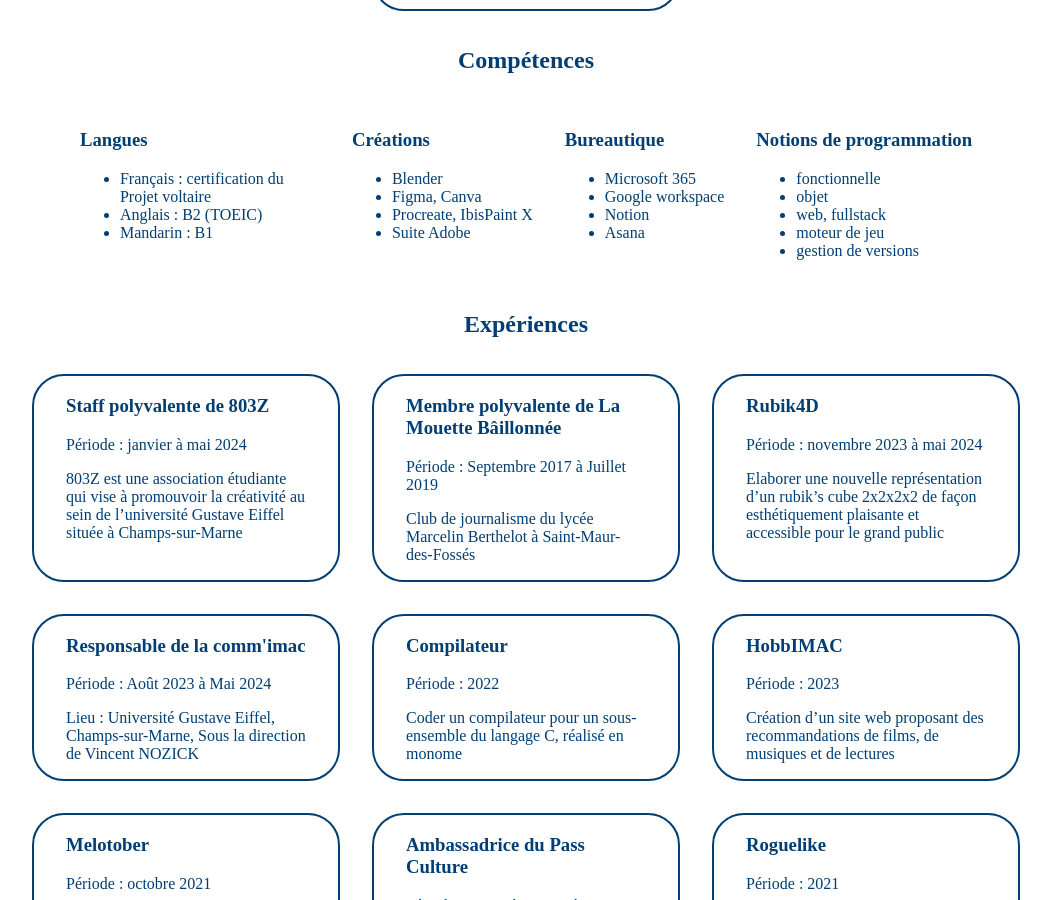
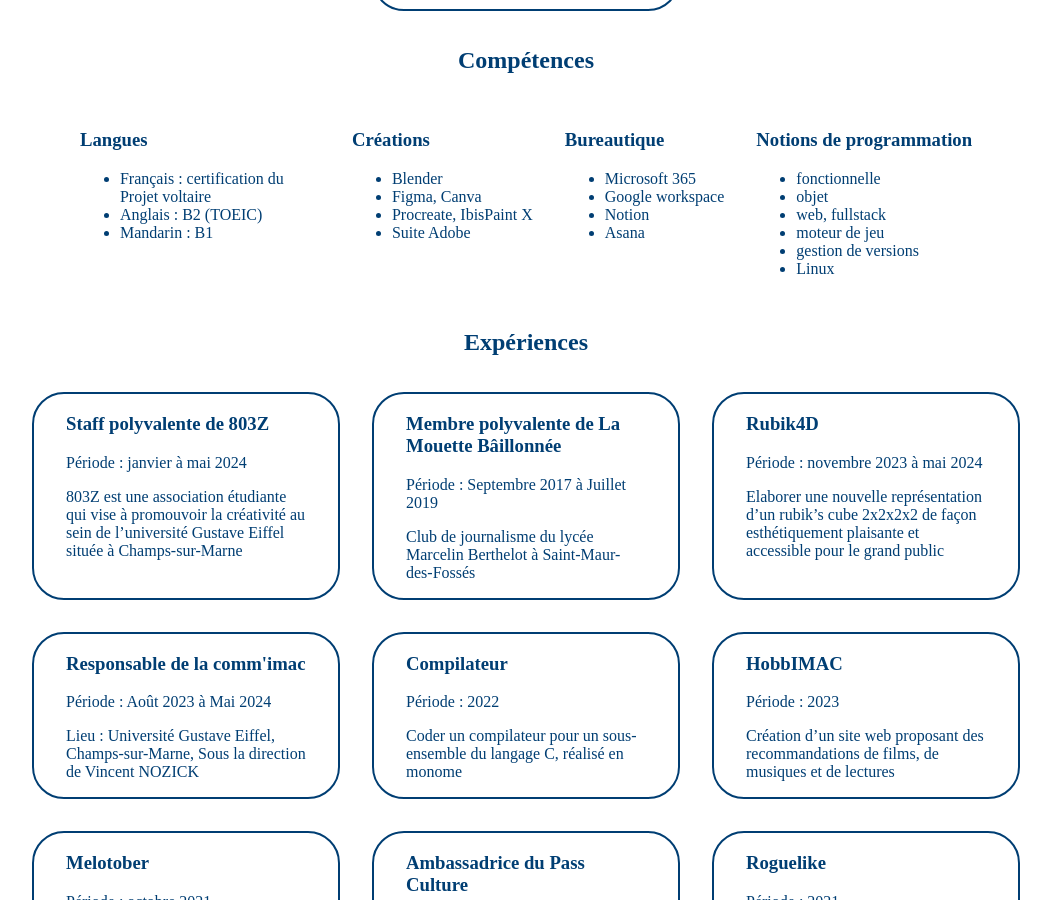
Before and after one commit to Melokye/Melokye.github.io, a Jekyll site: the page built from index.html, in a window 1280 px wide and 900 px high, scrolled down 1212 px. Shown: the whole window, without its empty margins (114-1165 px from the left). Built offline with Jekyll 4.4.1, drawn with Linux system fonts in a browser that asks for light colours.

Commit message:
Kenneth Thompson, un mec incroyable n'empêche

```diff
--- a/index.html
+++ b/index.html
@@ -172,6 +172,7 @@ title: Mélodie KOUY
             <!-- (unity, godot) -->
             <li>gestion de versions </li>
             <!-- (Git : GitHub, GitLab, Redmine) -->
+            <li>Linux</li>
         </ul>
     </div>
 </div>
```
